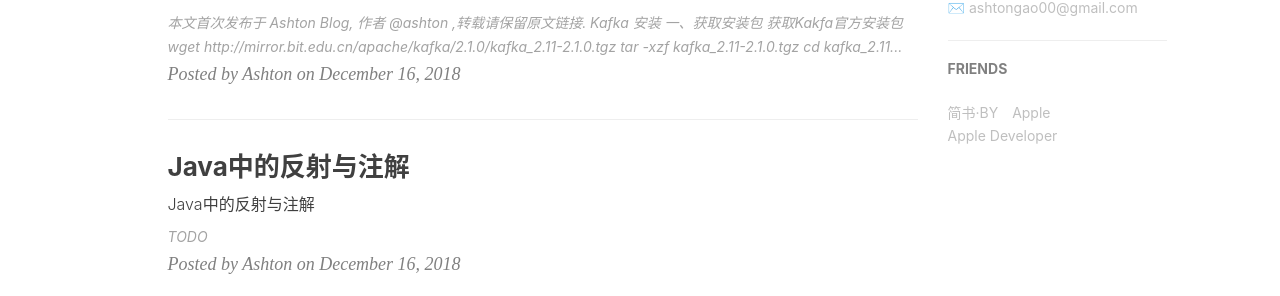
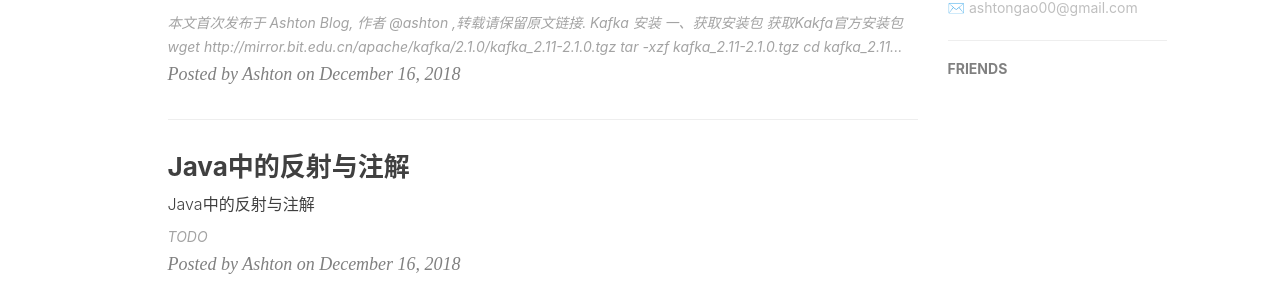
Before and after one commit to ashtongao/ashtongao.github.io, a Jekyll site: the page built from index.html, in a window 1280 px wide. Shown: the part 959-1255 px from the top of the page. Built offline with Jekyll 4.4.1, drawn with Linux system fonts in a browser that asks for light colours; nearby versions of some CDN libraries; the list of posts is cut into pages by our own code; comment, search, counter and statistics services are not loaded.

```diff
--- a/_config.yml
+++ b/_config.yml
@@ -5,9 +5,9 @@ header-img: img/tag-bg-o.jpg
 email: ashtongao00@gmail.com
 description: "Every failure is leading towards success."
 keyword: "Ashton Blog, ashtongao的博客"
-url: "http://ashtongao.github.io"          # your host, for absolute URL
+url: "https://ashtongao.github.io"          # your host, for absolute URL
 baseurl: ""      # for example, '/blog' if your blog hosted on 'host/blog'
-github_repo: "https://github.com/ashtongao/ashtongao.github.io.git" # you code repository
+github_repo: "git@github.com:ashtongao/ashtongao.github.io.git" # you code repository
 
 # Sidebar settings
 sidebar: true                           # whether or not using Sidebar.
@@ -62,8 +62,8 @@ kramdown:
 # Gitalk
 gitalk:
   enable: true    #是否开启Gitalk评论
-  clientID: a603ca35fa871f627e10                            #生成的clientID
-  clientSecret: b7716e748c25f01072de10b52ca7f7442e3c8a53    #生成的clientSecret
+  clientID: 5a6f8dd73b23e256a3dd                            #生成的clientID
+  clientSecret: 080ff6e298d9aa04d264f3b4c89c4e92b20ea370    #生成的clientSecret
   repo: ashtongao.github.io    #仓库名称
   owner: ashtongao    #github用户名
   admin: ashtongao
@@ -98,16 +98,6 @@ service-worker: true
 
 # Friends
 friends: [
-    {
-        title: "简书·BY",
-        href: "http://www.jianshu.com/u/e71990ada2fd"
-    },{
-        title: "Apple",
-        href: "https://apple.com"
-    },{
-        title: "Apple Developer",
-        href: "https://developer.apple.com/"
-    }
 ]
 
 theme: jekyll-theme-cayman
```
